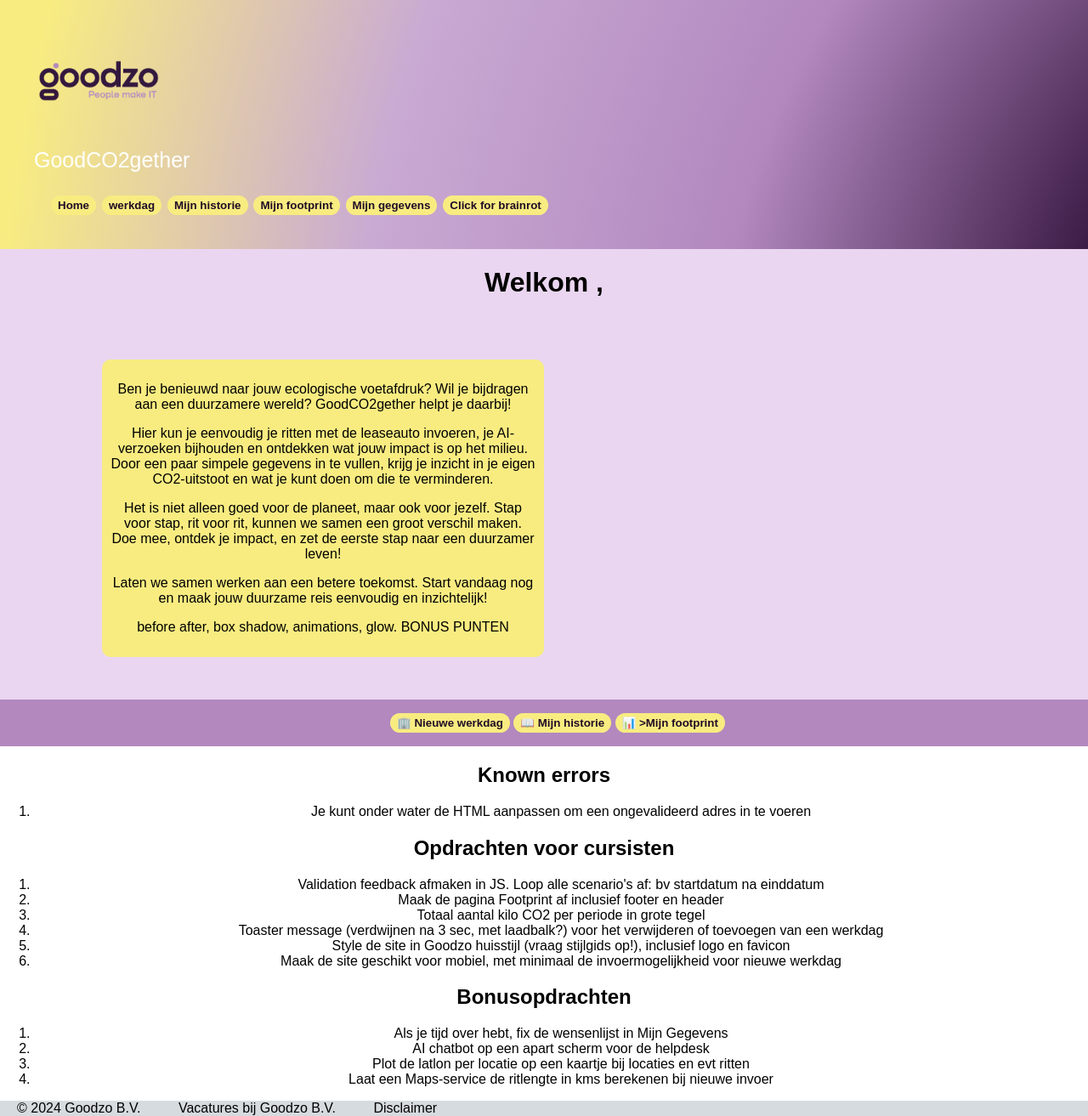
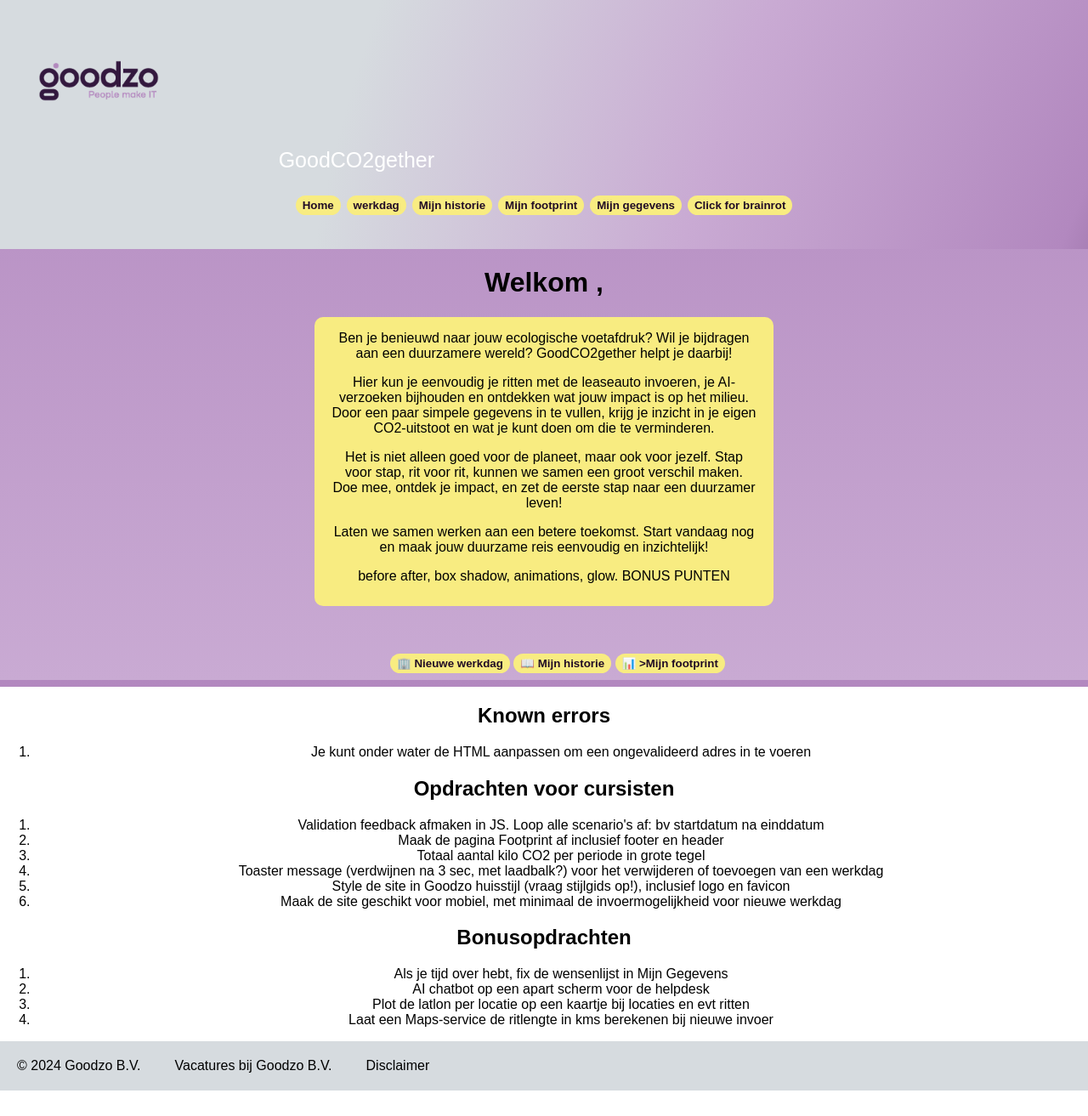
Before and after one commit to Hazeinga4/Goodzo, a Flask app: template templates/index.html in a window 1280 px wide. Shown: the whole page at 85% size. After the commit the page ends 1283 px from the top, so only its background shows below. Run offline with Flask 3, Linux system fonts and the light colour scheme; the template is opened without the code that fills it, so the values that code supplies are empty.

Commit message:
background

```diff
--- a/static/css/index.css
+++ b/static/css/index.css
@@ -30,20 +30,15 @@
 }
 
 body {
-    background-color: #ead6f0;
+
+    background-image:linear-gradient(#b288bf,     #C9AAD3 );
 }
 
 .NieuweWerkdagDikkelijn {
     color: white;
-    background-color: #b288bf;
     padding: 2vh;
     width: 100%;
     justify-content: space-around;
-
-
-
-
-
 }
 
 .Kleurtje {
--- a/static/css/style.css
+++ b/static/css/style.css
@@ -28,26 +28,31 @@ main {
     margin: auto;
     flex-direction: column;
     text-align: center;
+    flex-grow: 1;
 
 }
 
 .p1 {
     width: 500px;
     display: flex;
-    padding: 10px;
+    padding-left: 20px;
+    padding-right: 20px;
+    justify-content: center;
+    padding-bottom: 10px;
     background: #f8ec81;
-    margin:50px;
-    margin-left:120px;
+    margin:auto;
+    margin-bottom: 40px;
     border-radius: 10px;
-
 }
 
 
 .colofon {
     background-color: #d6dbdf;
+    display: flex;
 }
 .footer-item {
     margin: 20px;
+    display: flex;
 }
 
 button {
@@ -69,11 +74,12 @@ button:hover {
 }
 
 .navigatie {
-    position: fixed;
-    align-self: center;
+    display: flex;
+    justify-content: center;
 }
 
 nav{
+
     padding-left: 20px;
     padding-bottom: 20px;
     padding-top: 20px;
@@ -82,6 +88,8 @@ nav{
     color: azure;
     border-radius: 10%;
     background: transparent 70%;
+    margin: auto;
+    width: fit-content;
 }
 
 header {
@@ -89,10 +97,10 @@ header {
     #34143e 20%,
     #b288bf 40%,
     #C9AAD3 60%,
-    #f8ec81 80%
+    #d6dbdf 80%
     );
     background-size: 200% 200%;
-    animation: smoothWaveAnimation 5s ease-in-out infinite;
+
     padding: 20px 40px;
     text-align: left;
     align-items: left;
@@ -138,6 +146,10 @@ header {
 .Goodzotogether {
     color:white;
     font-size: 25px ;
+    box-shadow: #200b25;
+    text-shadow: #200b25;
+    margin: auto;
+    width: fit-content;
 
 }
 
```
Also changed, not shown: templates/index.html (+4 -4 lines).
